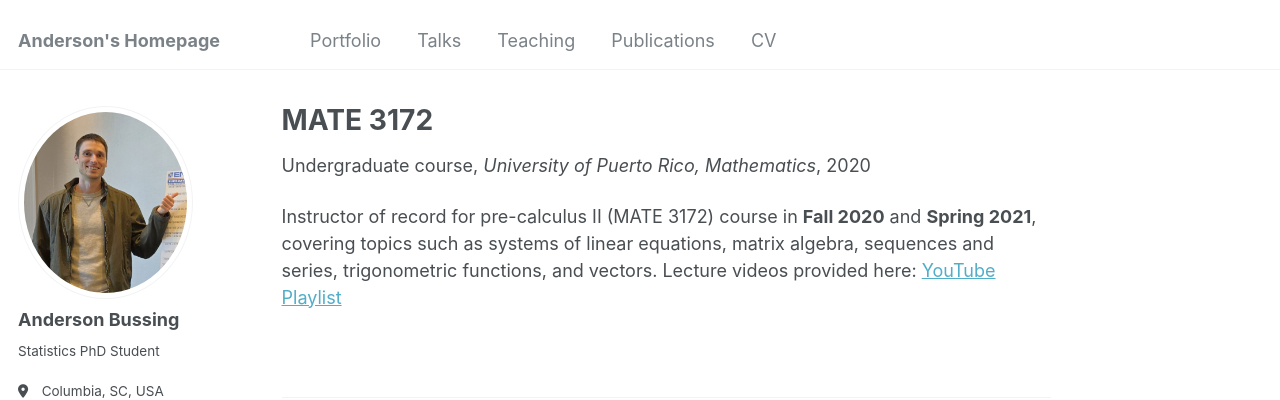
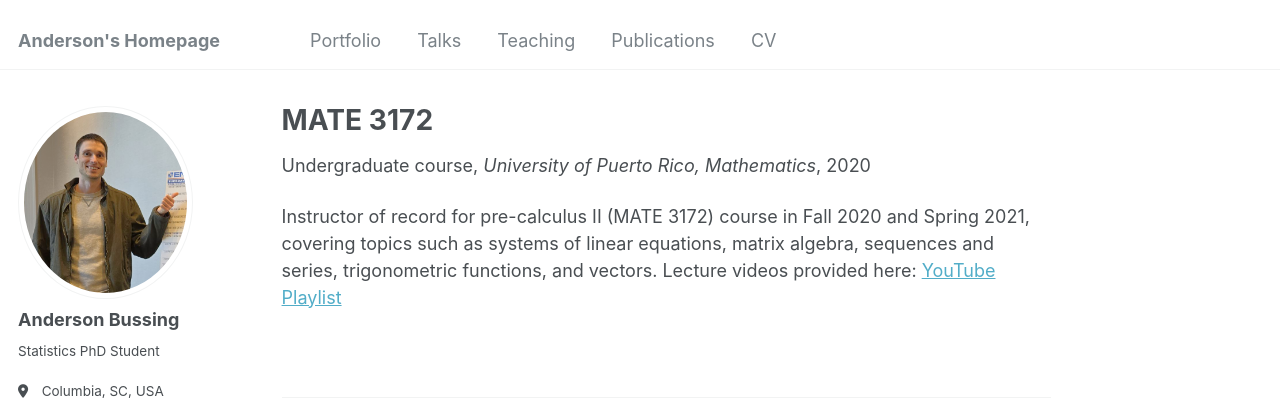
Before and after one commit to abussing/abussing.github.io, a Jekyll site: the page built from _teaching/2021-spring-teaching-1.md, in a window 1280 px wide and 1016 px high. Shown: the top 400 px of the window. Built offline with Jekyll 4.4.1, drawn with Linux system fonts in a browser that asks for light colours.

```diff
--- a/_teaching/2021-spring-teaching-1.md
+++ b/_teaching/2021-spring-teaching-1.md
@@ -9,4 +9,4 @@ location: "Mayagüez, Puerto Rico"
 semesters: ["Fall 2020", "Spring 2021"]
 ---
 
-Instructor of record for pre-calculus II (MATE 3172) course in **Fall 2020** and **Spring 2021**, covering topics such as systems of linear equations, matrix algebra, sequences and series, trigonometric functions, and vectors. Lecture videos provided here: [YouTube Playlist](https://www.youtube.com/playlist?list=PL9z8gr5IRHKKX4RgvmOLOVXSKlH3sbteQ)
+Instructor of record for pre-calculus II (MATE 3172) course in Fall 2020 and Spring 2021, covering topics such as systems of linear equations, matrix algebra, sequences and series, trigonometric functions, and vectors. Lecture videos provided here: [YouTube Playlist](https://www.youtube.com/playlist?list=PL9z8gr5IRHKKX4RgvmOLOVXSKlH3sbteQ)
```
